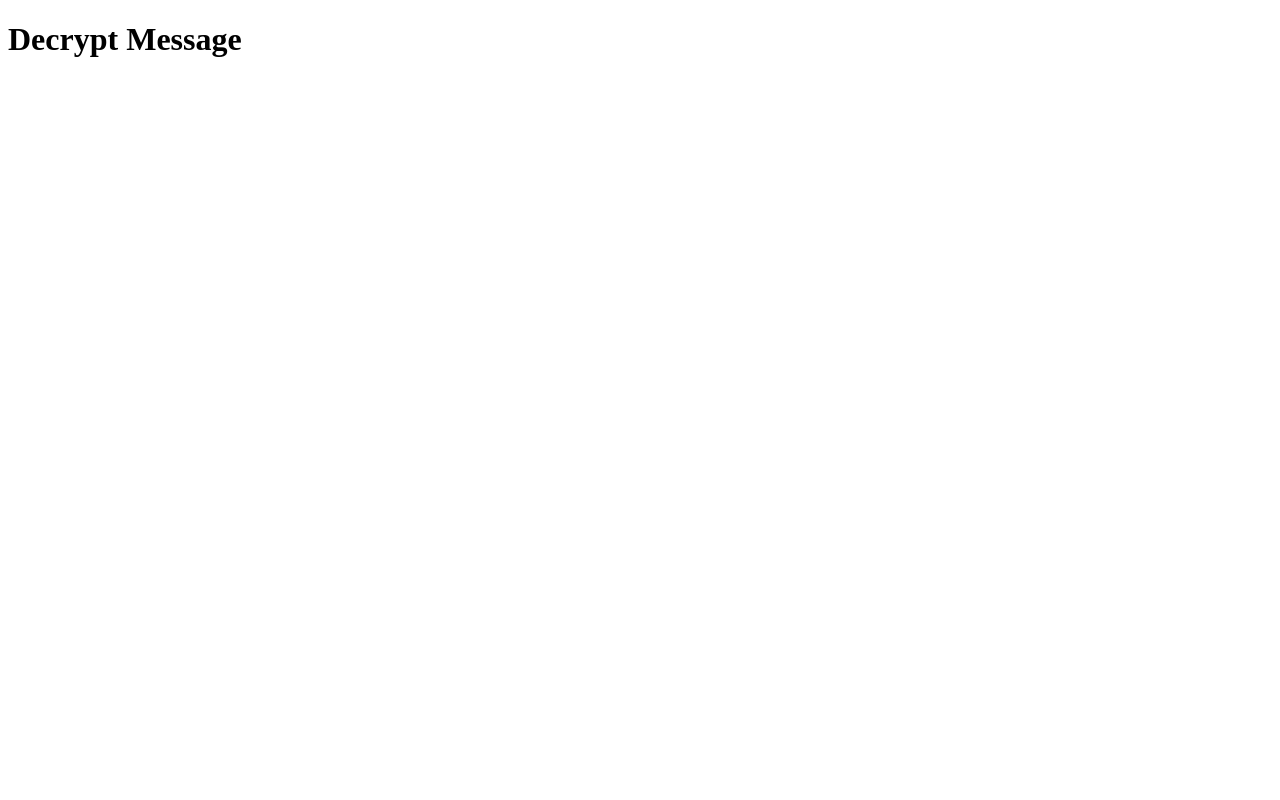
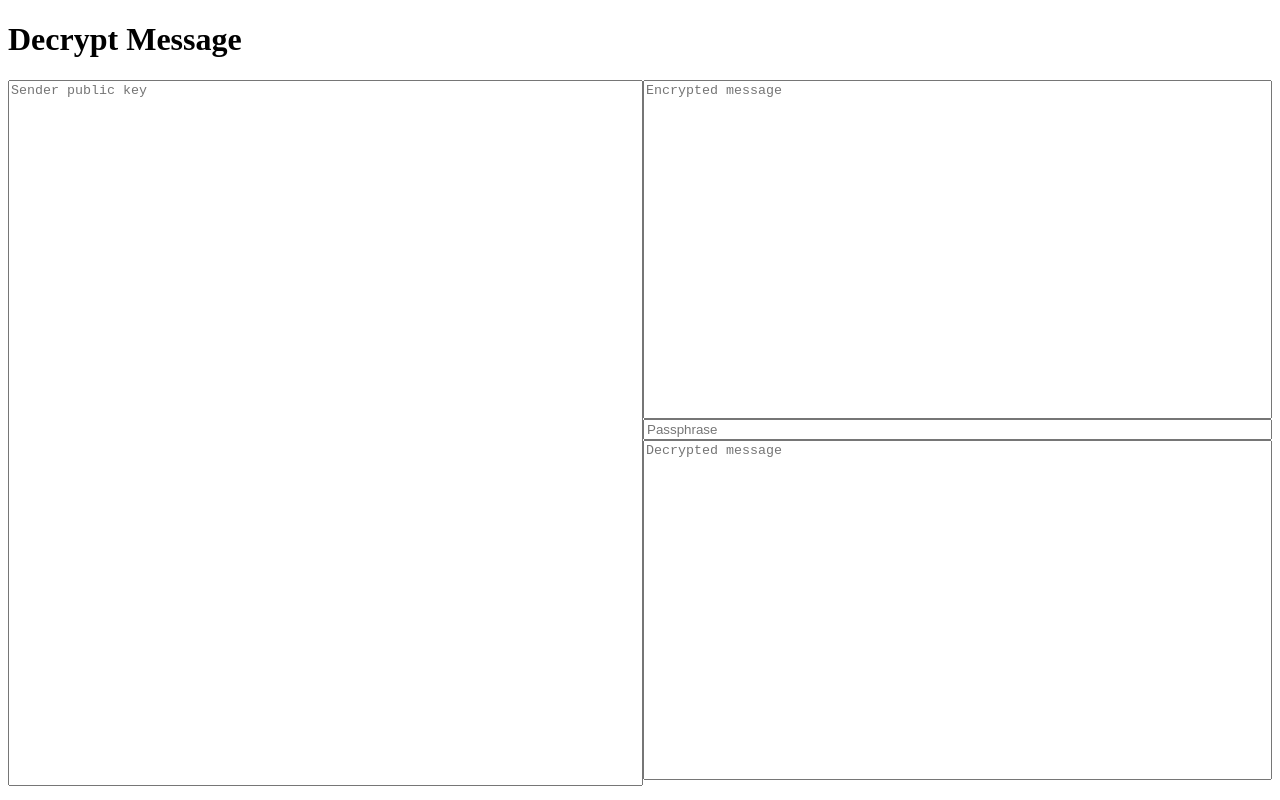
Before and after one commit to marco-vidali/pgp-messages, a Next.js app: page /decrypt in a window 1280 px wide. Built offline with nearby package versions, Linux system fonts and the light colour scheme.

Commit message:
Add decryption functionality

```diff
--- a/app/decrypt/page.tsx
+++ b/app/decrypt/page.tsx
@@ -1,3 +1,78 @@
+"use client";
+
+import { decryptMessage } from "@/utils/pgp";
+import { useEffect, useState } from "react";
+
 export default function Page() {
-    return <h1>Decrypt Message</h1>;
+    const [senderPublicKey, setSenderPublicKey] = useState("");
+    const [encryptedMessage, setEncryptedMessage] = useState("");
+    const [passphrase, setPassphrase] = useState("");
+    const [decryptedMessage, setDecryptedMessage] = useState("");
+
+    useEffect(() => {
+        const decryptAndShowMessage = async () => {
+            if (encryptedMessage && senderPublicKey) {
+                try {
+                    const decryptedMessage = await decryptMessage(
+                        encryptedMessage,
+                        senderPublicKey,
+                        passphrase
+                    );
+
+                    setDecryptedMessage(decryptedMessage);
+                } catch (error) {
+                    console.error("Error decrypting message:", error);
+                }
+            } else {
+                setDecryptedMessage("");
+            }
+        };
+
+        decryptAndShowMessage();
+    }, [encryptedMessage, senderPublicKey, passphrase]);
+
+    return (
+        <>
+            <h1>Decrypt Message</h1>
+
+            <div style={{ display: "flex", height: "calc(100vh - 100px)" }}>
+                <textarea
+                    placeholder="Sender public key"
+                    style={{ flex: 1, height: "100%", resize: "none" }}
+                    value={senderPublicKey}
+                    onChange={(e) => setSenderPublicKey(e.target.value)}
+                />
+
+                <div
+                    style={{
+                        flex: 1,
+                        display: "flex",
+                        flexDirection: "column",
+                    }}
+                >
+                    <textarea
+                        placeholder="Encrypted message"
+                        style={{ resize: "none", flex: 1 }}
+                        value={encryptedMessage}
+                        onChange={(e) => setEncryptedMessage(e.target.value)}
+                    />
+
+                    <input
+                        type="password"
+                        placeholder="Passphrase"
+                        value={passphrase}
+                        onChange={(e) => setPassphrase(e.target.value)}
+                    />
+
+                    <textarea
+                        placeholder="Decrypted message"
+                        readOnly
+                        style={{ resize: "none", flex: 1 }}
+                        value={decryptedMessage}
+                        onChange={(e) => setDecryptedMessage(e.target.value)}
+                    />
+                </div>
+            </div>
+        </>
+    );
 }
--- a/utils/pgp.ts
+++ b/utils/pgp.ts
@@ -86,3 +86,46 @@ export async function encryptMessage(
         return "";
     }
 }
+
+export async function decryptMessage(
+    encryptedMessageArmored: string,
+    senderPublicKeyArmored: string,
+    passphrase: string
+) {
+    try {
+        const privateKeyArmored = localStorage.getItem("privateKey")!;
+
+        const privateKey = await openpgp.decryptKey({
+            privateKey: await openpgp.readPrivateKey({
+                armoredKey: privateKeyArmored,
+            }),
+            passphrase,
+        });
+
+        const message = await openpgp.readMessage({
+            armoredMessage: encryptedMessageArmored,
+        });
+
+        const senderPublicKey = await openpgp.readKey({
+            armoredKey: senderPublicKeyArmored,
+        });
+
+        const { data: decrypted, signatures } = await openpgp.decrypt({
+            message,
+            decryptionKeys: privateKey,
+            verificationKeys: senderPublicKey,
+            format: "utf8",
+        });
+
+        const verification = await signatures[0].verified;
+
+        if (!verification) {
+            throw new Error("Signature could not be verified or is invalid.");
+        }
+
+        return decrypted;
+    } catch (error) {
+        console.error("Error decrypting or verifying message:", error);
+        return "";
+    }
+}
```
